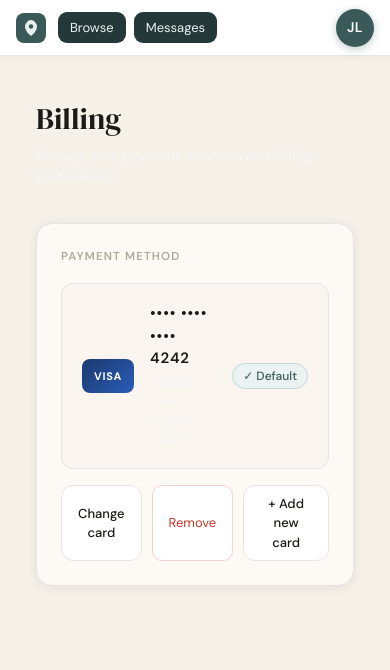
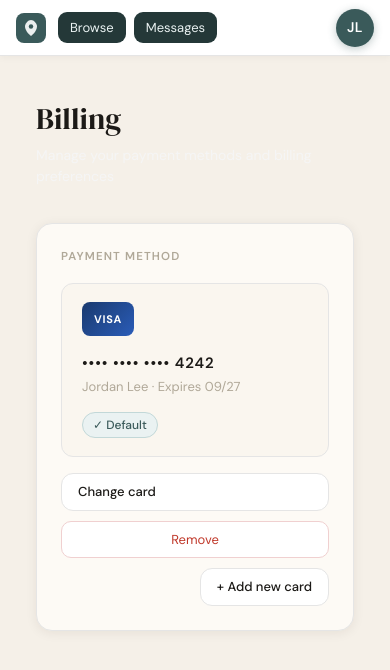
Before and after one commit to kinsittr-care/kinsittr, a Next.js app in the folder apps/web/: page /parent/billing in a window 390 px wide. Shown: the top 670 px of the page. Built offline with nearby package versions, Linux system fonts and the light colour scheme.

Commit message:
fix: mobile settings and billings view

```diff
--- a/apps/web/src/components/guardian/dashboard/BillingView.tsx
+++ b/apps/web/src/components/guardian/dashboard/BillingView.tsx
@@ -60,7 +60,7 @@ export default function BillingView() {
         {!editPayment ? (
           <div>
             <div
-              className="flex items-center gap-4"
+              className="flex flex-col items-start md:flex-row md:items-center gap-4"
               style={{
                 background: "var(--bg-warm)",
                 border: "1px solid var(--border)",
@@ -69,6 +69,7 @@ export default function BillingView() {
                 marginBottom: 16,
               }}
             >
+              <div className="flex flex-col md:flex-row gap-4">
                 <div
                   style={{
                     width: 52,
@@ -89,8 +90,9 @@ export default function BillingView() {
                 </div>
                 <div style={{ flex: 1 }}>
                   <div style={{ fontWeight: 600, fontSize: 15, letterSpacing: "0.06em" }}>{card.number}</div>
-                <div style={{ fontSize: 13, color: "var(--muted)", marginTop: 2 }}>
+                  <div style={{ fontSize: 13, color: "var(--faint)", marginTop: 2 }}>
                     {card.name} · Expires {card.expiry}
+                  </div>
                 </div>
               </div>
               <span
@@ -107,7 +109,7 @@ export default function BillingView() {
                 ✓ Default
               </span>
             </div>
-            <div className="flex gap-[10px]">
+            <div className="flex flex-col md:flex-row gap-[10px]">
               <button
                 className="btn-outline"
                 style={{ fontSize: 13, padding: "8px 16px" }}
--- a/apps/web/src/components/guardian/dashboard/SettingsView.tsx
+++ b/apps/web/src/components/guardian/dashboard/SettingsView.tsx
@@ -2,6 +2,7 @@
 
 import { useState } from "react";
 import { useIsMobile } from "./useIsMobile";
+import { ArrowDownToLine, Lock } from "lucide-react";
 
 function SectionCard({ title, children }: { title: string; children: React.ReactNode }) {
   return (
@@ -33,7 +34,7 @@ function ToggleRow({
 }) {
   return (
     <div
-      className="flex items-center justify-between"
+      className="flex items-center justify-between gap-1"
       style={{
         padding: "13px 0",
         borderBottom: last ? "none" : "1px solid var(--border)",
@@ -152,16 +153,11 @@ export default function SettingsView() {
       <SectionCard title="Security">
         <div className="flex flex-col gap-[10px]">
           <button className="btn-outline" style={{ justifyContent: "flex-start", gap: 10, fontSize: 14 }}>
-            <svg width="16" height="16" viewBox="0 0 16 16" fill="none" aria-hidden="true">
-              <rect x="3" y="7" width="10" height="8" rx="2" stroke="var(--muted)" strokeWidth="1.5" />
-              <path d="M5 7V5a3 3 0 0 1 6 0v2" stroke="var(--muted)" strokeWidth="1.5" strokeLinecap="round" />
-            </svg>
+            <Lock className="text-gray-300" size={16} />
             Change password
           </button>
           <button className="btn-outline" style={{ justifyContent: "flex-start", gap: 10, fontSize: 14 }}>
-            <svg width="16" height="16" viewBox="0 0 16 16" fill="none" aria-hidden="true">
-              <path d="M8 2v9M4 8l4 4 4-4M2 14h12" stroke="var(--muted)" strokeWidth="1.5" strokeLinecap="round" strokeLinejoin="round" />
-            </svg>
+            <ArrowDownToLine className="text-gray-300" size={16}  />
             Download my data
           </button>
           <button
```
Lines whose indentation alone changed are shown as unchanged.
